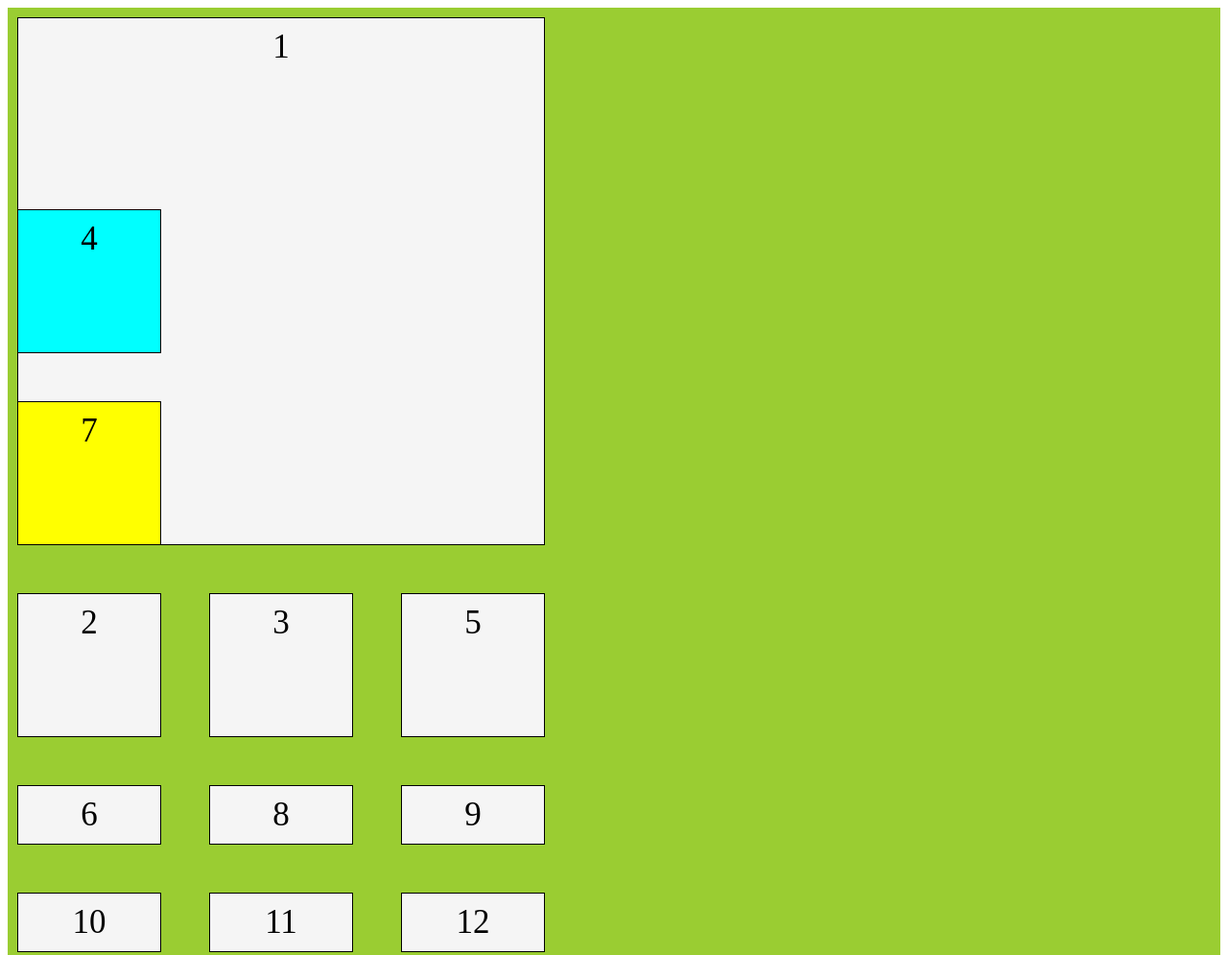
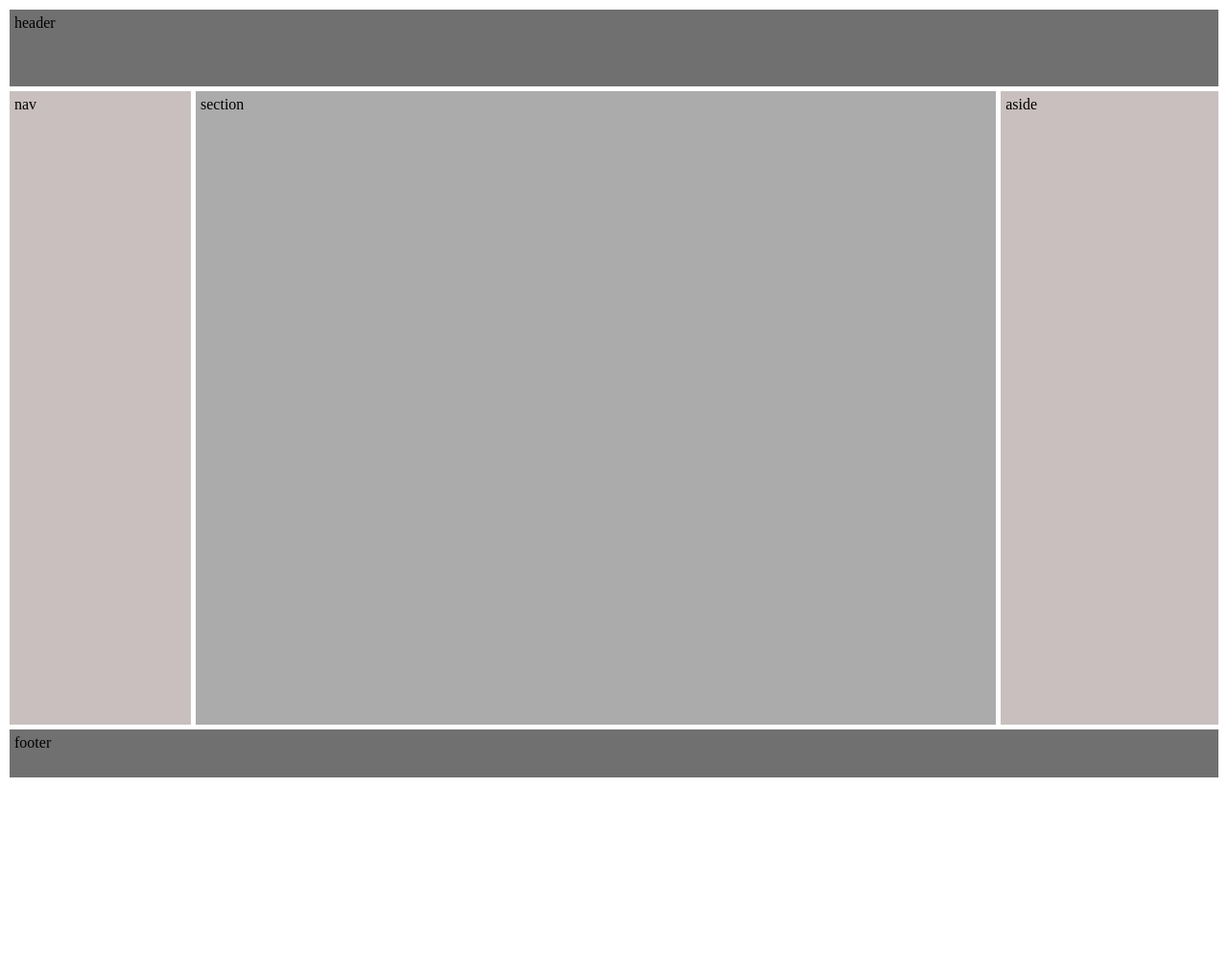
Before and after one commit to alibabaie/Learn-Css-Grid, a plain HTML site: page index.html in a window 1280 px wide. Shown: the top 995 px of the page at 96% size. After the commit the page ends 820 px from the top, so only its background shows below. Drawn offline with Linux system fonts and the light colour scheme.

Commit message:
session4

```diff
--- a/Css/style.css
+++ b/Css/style.css
@@ -1,58 +1,43 @@
-.container{
+body{
     display: grid;
-     grid-template-columns: repeat(3,150px);
-     grid-template-rows: repeat(4,150px);
-     background-color: yellowgreen;
-     padding: 10px;
-     gap: 50px;
+    grid-template-areas:
+    "header header header"
+    "nav section aside"
+    "footer footer footer"
+    ;
+    grid-template-columns: 15% 1fr 18%;
+    grid-template-rows: 80px 1fr 50px;
+    gap:5px;
+    height: 100vh;
+    margin: 10px;
+
 }
 
-.item{
-    background-color: whitesmoke;
-    border: 1px solid black;
-    padding: 10px;
-    font-size: 35px;
-    text-align: center;
+header{
+    grid-area: header;
+    background-color: #707070;
 }
 
-/* .item1{
-    grid-row: 1/2;
-    grid-column: 2/3;
-} */
-
-/* .item1{
-    grid-row: 1/3;
-    grid-column: 1/4;
-} */
-
-/* .item1{
-    grid-column-start: span 3;
-    grid-column-end: 4;
-} */
-
-/* .item1{
-    grid-column-start: span 3;
-    grid-column-end: 4;
-    grid-row-start: span 4;
-    grid-row-end: 5;
-} */
-
-  .item1{
-    grid-row: 1/span 3;
-    grid-column: 1/span 3;
-    z-index: 1;
- }
-
-.item4{
-    grid-row: 2/3;
-    grid-column: 1/2;
-    background-color: aqua;
-    z-index: 2;
+nav{
+    grid-area: nav;
+    background-color: #c9bfbf;
 }
 
-.item7{
-    grid-row: 3/4;
-    grid-column: 1/2;
-    background-color: yellow;
-    z-index: 3;
+section{
+    grid-area: section;
+    background-color: #ababab;
 }
+
+aside{
+    grid-area: aside;
+    background-color: #c9bfbf;
+}
+
+footer{
+    grid-area: footer;
+    background-color: #707070;
+}
+
+header , nav , section , aside , footer{
+    padding: 5px;
+}
--- a/index.html
+++ b/index.html
@@ -4,24 +4,17 @@
     <meta charset="UTF-8">
     <meta name="viewport" content="width=F, initial-scale=1.0">
     <link rel="stylesheet" href="/Css/style.css">
-    <title>Grid-Gap</title>
+    <title>Grid-Area</title>
 </head>
 <body>
 
-<div class="container">
-    <div class="item item1">1</div>
-    <div class="item item2">2</div>
-    <div class="item item3">3</div>
-    <div class="item item4">4</div>
-    <div class="item">5</div>
-    <div class="item">6</div>
-    <div class="item item7">7</div>
-    <div class="item">8</div>
-    <div class="item">9</div>
-    <div class="item">10</div>
-    <div class="item">11</div>
-    <div class="item">12</div>
-</div>
+    <header>header</header>
+    <nav>nav</nav>
+    <section>section</section>
+    <aside>aside</aside>
+    <footer>footer</footer>
+
+
 
 </body>
 </html>
```
